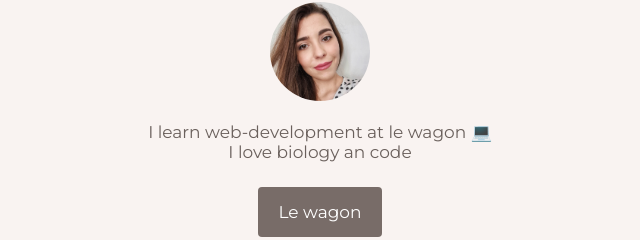
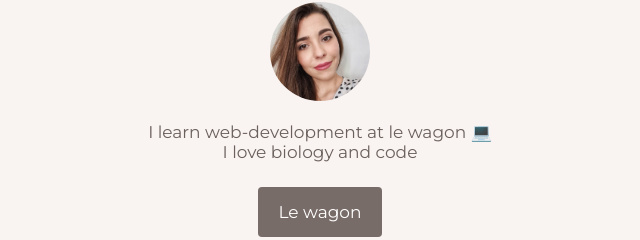
Before and after one commit to Emma6098/profile, a plain HTML site: page index.html in a window 1280 px wide. Shown: the part 219-459 px from the top of the page, 320-960 px from the left. Drawn offline with Linux system fonts and the light colour scheme.

Commit message:
complete my profil

```diff
--- a/index.html
+++ b/index.html
@@ -17,7 +17,7 @@
         <h3>Programmeuse &#129299</h3>
         <img src="images/ppemma.jpg" width="100px" class="img-circle">
         <p> I learn web-development at le wagon &#x1F4BB <br>
-        I love biology an code</p>
+        I love biology and code</p>
 
         <a href="https://www.lewagon.com/fr" class="btn" target="_blank" >Le wagon</a>
       </div>
```
